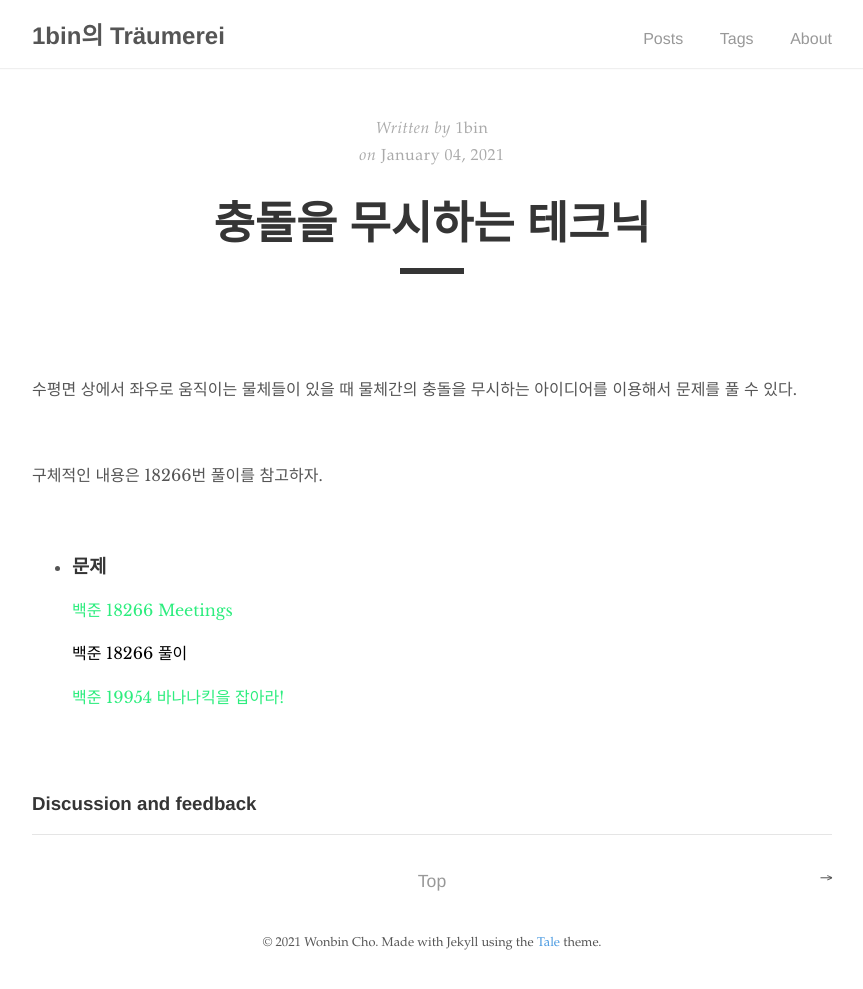
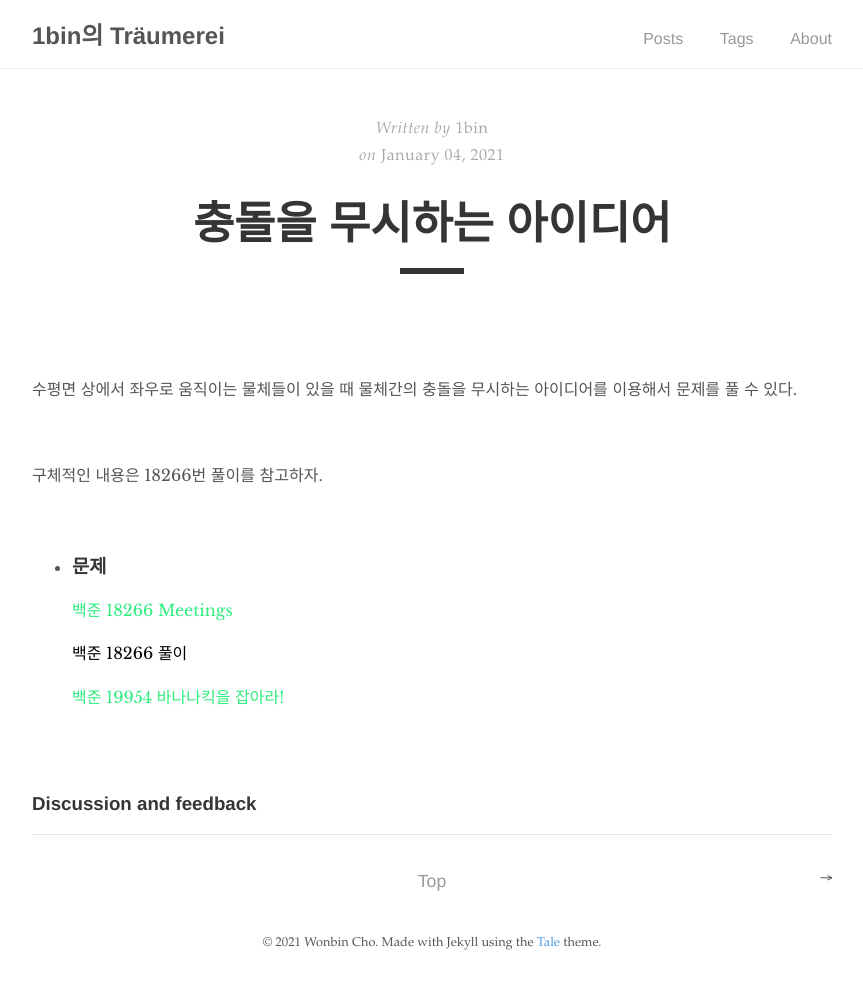
Before and after one commit to 1bin01/1bin01.github.io, a Jekyll site: the page built from _posts/2021-01-04-idea1.md, in a window 1280 px wide. Shown: the whole page, without its empty margins (208-1071 px from the left). Built offline with Jekyll 4.4.1, drawn with Linux system fonts in a browser that asks for light colours; comment, search, counter and statistics services are not loaded.

Commit message:
Update 2021-01-04-idea1.md

```diff
--- a/_posts/2021-01-04-idea1.md
+++ b/_posts/2021-01-04-idea1.md
@@ -1,6 +1,6 @@
 ---
 layout: post
-title:  "충돌을 무시하는 테크닉"
+title:  "충돌을 무시하는 아이디어"
 author: "1bin"
 comments: true
 tags: Technic PS
```
